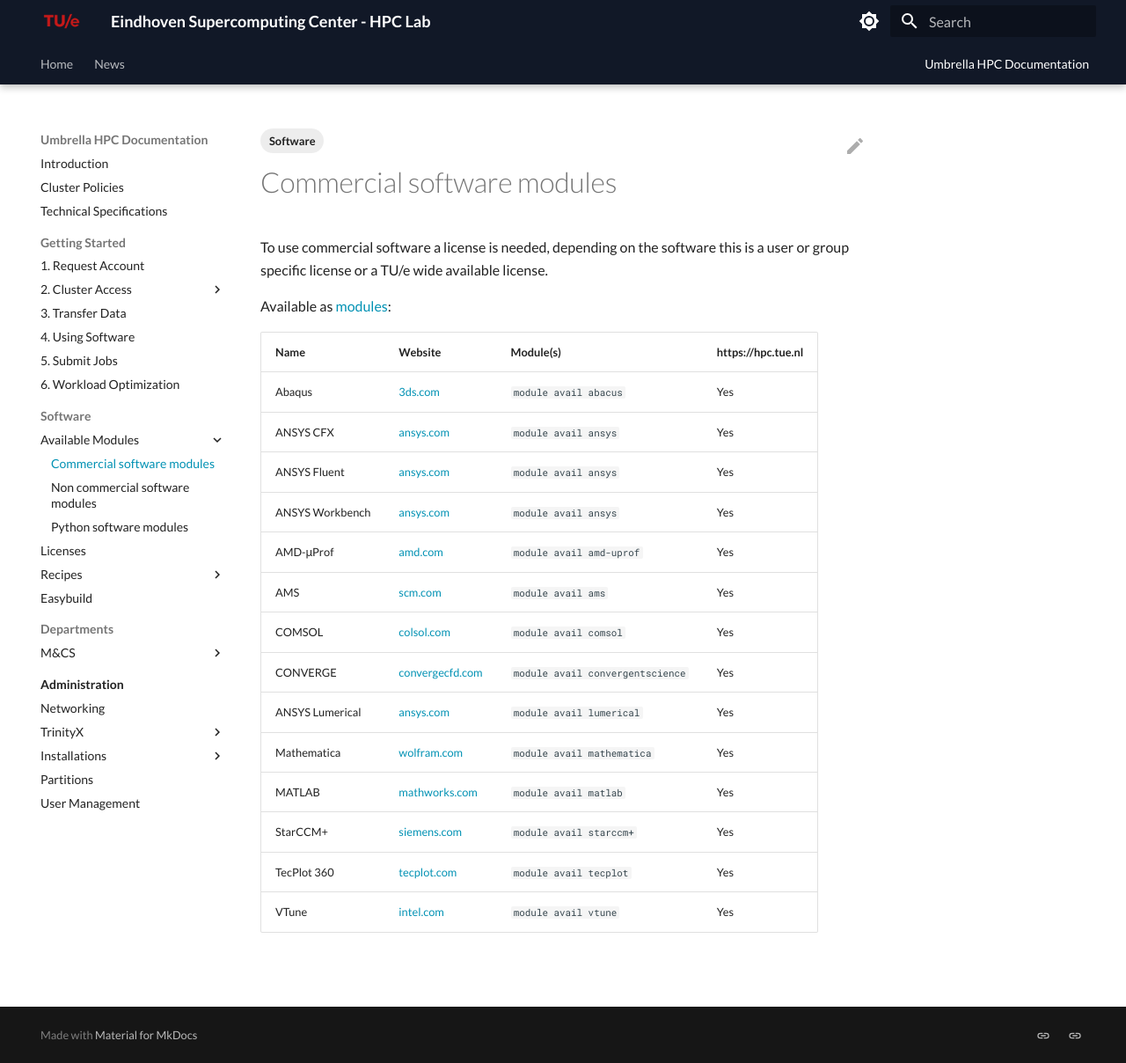
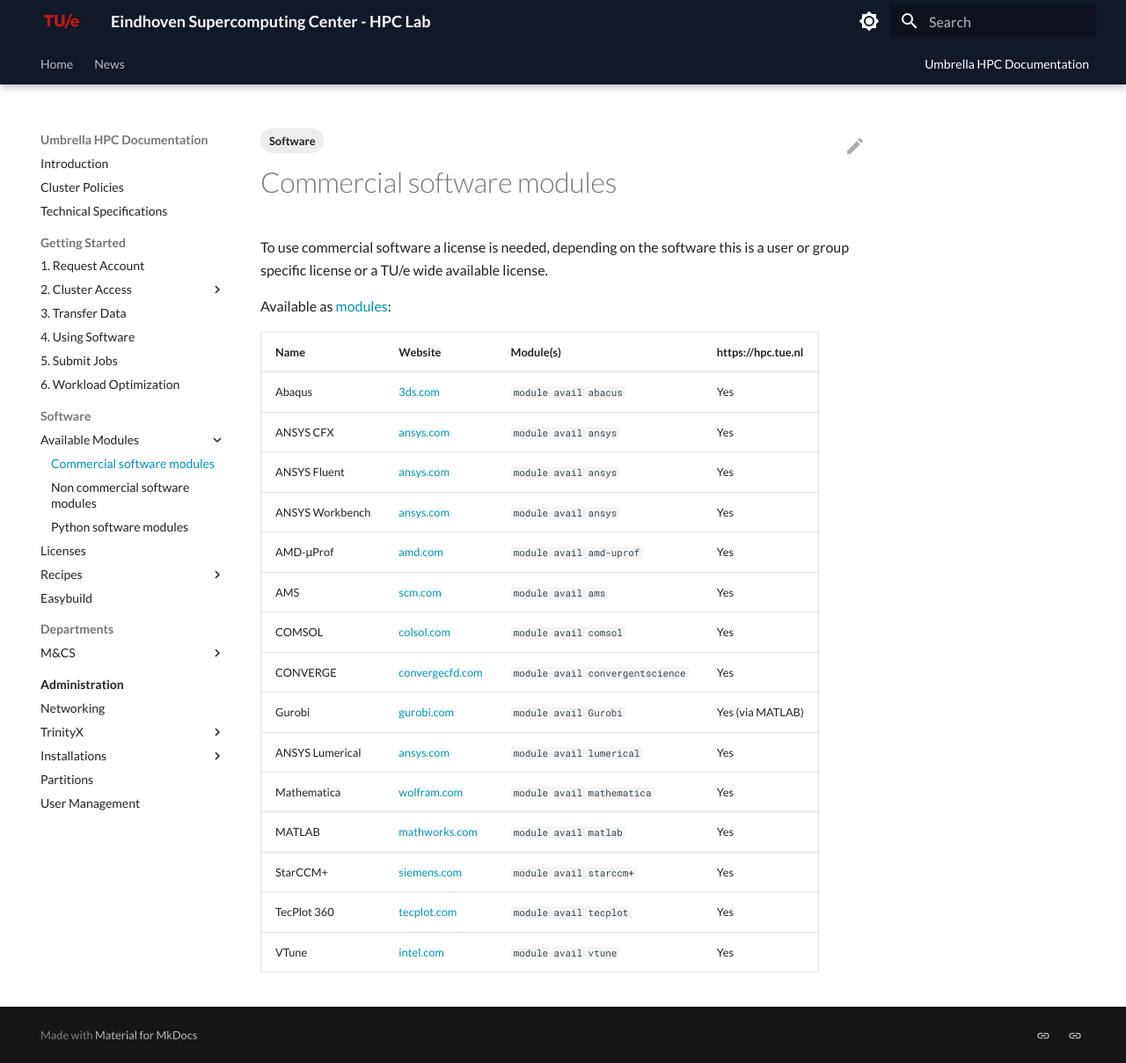
Before and after one commit to gferhpc/supercomputing.tue.nl, an MkDocs documentation site: the page built from pages/documentation/software/modules/commercial.md, in a window 1280 px wide and 1208 px high. Shown: the whole window at 88% size. Built offline with MkDocs 1.6.1 and Material for MkDocs 9.7.7, drawn with Linux system fonts in a browser that asks for light colours.

Commit message:
Update commercial.md

```diff
--- a/pages/documentation/software/modules/commercial.md
+++ b/pages/documentation/software/modules/commercial.md
@@ -16,6 +16,7 @@
 | AMS             | [scm.com](https://www.scm.com/amsterdam-modeling-suite/){:target="_blank"} | `module avail ams` | Yes |
 | COMSOL          | [colsol.com](https://www.comsol.com/){:target="_blank"} | `module avail comsol`    | Yes |
 | CONVERGE        | [convergecfd.com](https://convergecfd.com/){:target="_blank"} | `module avail convergentscience` | Yes |
+| Gurobi          | [gurobi.com](https://www.gurobi.com/){:target="_blank"} | `module avail Gurobi` | Yes (via MATLAB) |
 | ANSYS Lumerical | [ansys.com](https://www.ansys.com/products/optics){:target="_blank"} | `module avail lumerical` | Yes |
 | Mathematica     | [wolfram.com](https://www.wolfram.com/mathematica/){:target="_blank"} | `module avail mathematica` | Yes |
 | MATLAB          | [mathworks.com](https://www.mathworks.com/products/matlab.html){:target="_blank"} | `module avail matlab` | Yes |
```
